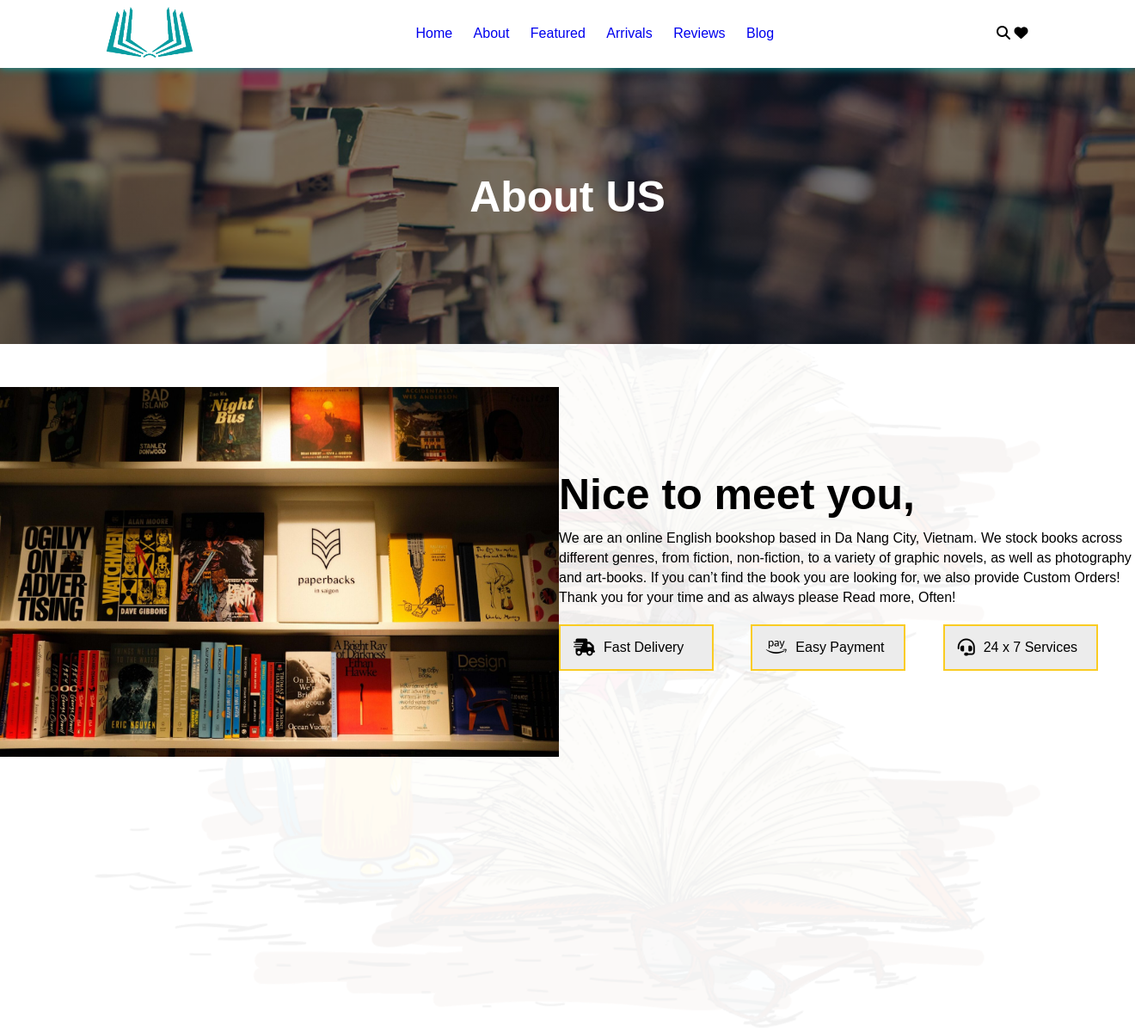
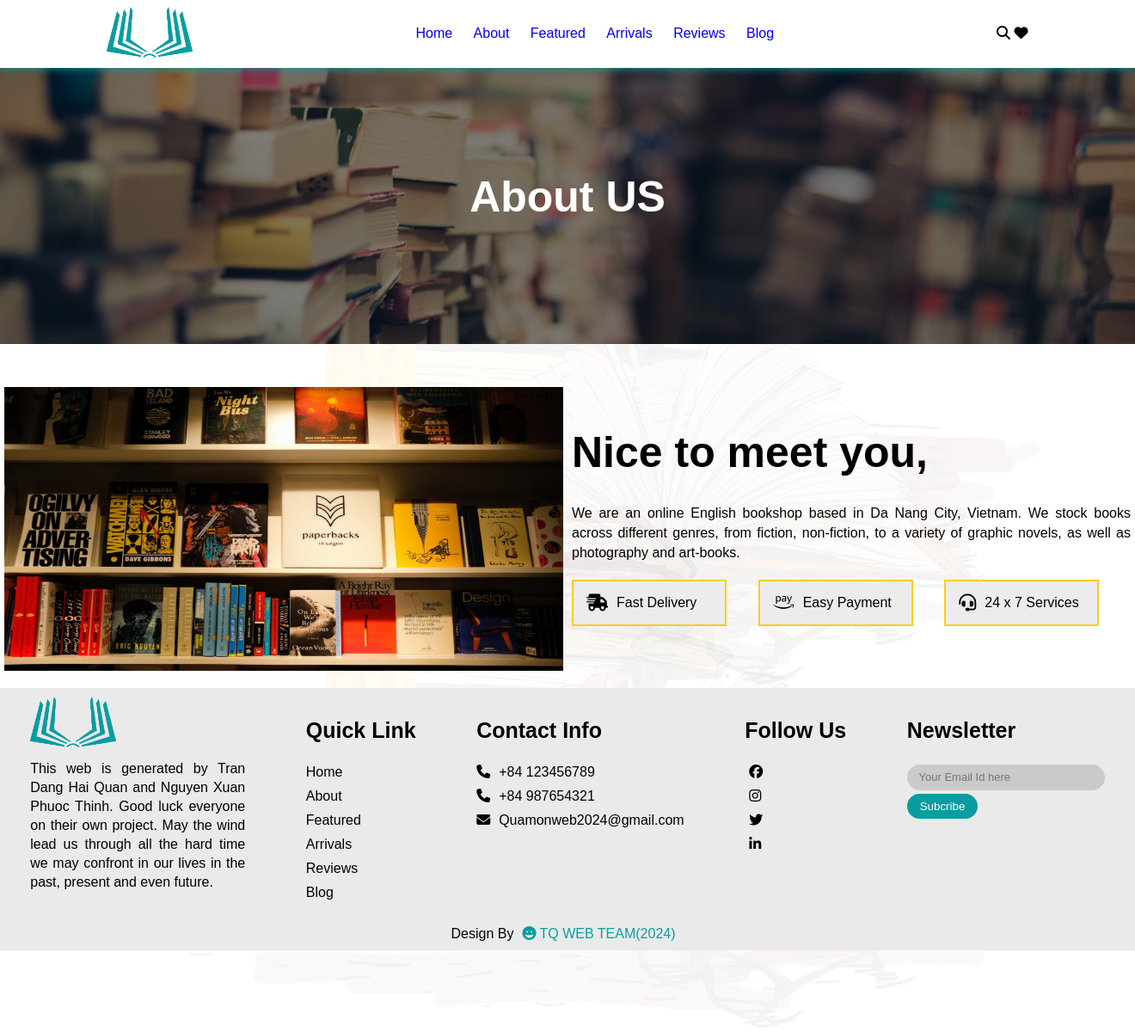
Before and after one commit to Skthinh/FinalWebDesign, a PHP site: page /AboutUs.html in a window 1320 px wide. Shown: the whole page at 86% size. Run offline with PHP 8.4, Linux system fonts and the light colour scheme.

Commit message:
Build UI page AboutUs (chưa hoàn thiện)

```diff
--- a/AboutUs.css
+++ b/AboutUs.css
@@ -83,7 +83,7 @@
 
 .about .about_main .about_image img{
     width: 650px;
-    height: 430px;
+    height: 330px;
 }
 
 .about .about_main .about_text h3{
@@ -93,28 +93,7 @@
     margin-top: 1px;
 }
 
-.about .about_main .about_text p1{
-    width: 650px;
-    text-align: justify;
-    line-height: 23px;
-    margin-top: 20px;
-}
-
-.about .about_main .about_text p2{
-    width: 650px;
-    text-align: justify;
-    line-height: 23px;
-    margin-top: 20px;
-}
-
-.about .about_main .about_text p3{
-    width: 650px;
-    text-align: justify;
-    line-height: 23px;
-    margin-top: 20px;
-}
-
-.about .about_main .about_text p4{
+.about .about_main .about_text p{
     width: 650px;
     text-align: justify;
     line-height: 23px;
@@ -173,3 +152,80 @@
     top: 50%;
     color: #fff;
 }
+
+/*Footer*/
+
+footer{
+    width: 100%;
+    background: #eaeaea;
+}
+footer .footer_main{
+    width: 100%;
+    display: flex;
+    justify-content: space-around;
+}
+footer .footer_main .tag{
+    margin: 10px 0;
+
+}
+footer .footer_main .tag img{
+    width: 100px;
+    margin-bottom: 10px;
+}
+footer .footer_main .tag p{
+    width: 250px;
+    line-height: 22px;
+    text-align: justify;
+}
+footer .footer_main .tag h1{
+    font-size: 25px;
+    margin: 25px 0;
+    color: #000;
+}
+footer .footer_main .tag a{
+    display: block;
+    color: black;
+    text-decoration: none;
+    margin: 10px 0;
+}
+footer .footer_main .tag i{
+    margin-right: 10px;
+}
+footer .footer_main .social_link i{
+    margin: 0 5px;
+}
+footer .footer_main .tag .search_bar{
+    width: 230px;
+    height: 30px;
+    background: rgba(202,202,202);
+    border-radius: 25px;
+}
+footer .footer_main .tag .search_bar input{
+    width: 200px;
+    padding: 2px 0;
+    position: relative;
+    top: 17%;
+    left: 6%;
+    border: none;
+    outline: none;
+    font-size: 13px;
+    background: none;
+}
+footer .footer_main .tag .search_bar button{
+    padding: 7px 15px;
+    background: #089da1;
+    border: none;
+    margin-top: 15px;
+    border-radius: 25px;
+    color: #fff;
+    cursor: pointer;
+}
+footer .end{
+    display: flex;
+    align-items: center;
+    justify-content: center;
+}
+footer .end span{
+    color: #089da1;
+    margin: 10px;
+}
--- a/AboutUs.html
+++ b/AboutUs.html
@@ -59,21 +59,10 @@
 
                 <h3>Nice to meet you,</h3>
 
-                <p1>
+                <p>
                     We are an online English bookshop based in Da Nang City, Vietnam.
-                </p1>
-
-                <p2>
                     We stock books across different genres, from fiction, non-fiction, to a variety of graphic novels, as well as photography and art-books.
-                </p2>
-
-                <p3>
-                    If you can’t find the book you are looking for, we also provide Custom Orders!
-                </p3>
-
-                <p4>
-                    Thank you for your time and as always please Read more, Often!
-                </p4>
+                </p>
 
                 <div class="about_services">
 
@@ -97,5 +86,61 @@
 
     </section>
 
+    <footer>
+        <div class="footer_main">
+
+            <div class="tag">
+                <img src="image/logo.png">
+                <p>
+                    This web is generated by Tran Dang Hai Quan and Nguyen Xuan Phuoc Thinh.
+                    Good luck everyone on their own project. May the wind lead us through all
+                    the hard time we may confront in our lives in the past, present and even
+                    future.
+                </p>
+
+            </div>
+
+            <div class="tag">
+                <h1>Quick Link</h1>
+                <a href="#">Home</a>
+                <a href="#">About</a>
+                <a href="#">Featured</a>
+                <a href="#">Arrivals</a>
+                <a href="#">Reviews</a>
+                <a href="#">Blog</a>
+            </div>
+
+            <div class="tag">
+                <h1>Contact Info</h1>
+                <a href="#"><i class="fa-solid fa-phone"></i>+84 123456789</a>
+                <a href="#"><i class="fa-solid fa-phone"></i>+84 987654321</a>
+                <a href="#"><i class="fa-solid fa-envelope"></i>Quamonweb2024@gmail.com</a>
+            </div>
+
+            <div class="tag">
+                <h1>Follow Us</h1>
+                <div class="social_link">
+                    <a href="https://www.facebook.com/Skthinh123"><i class="fa-brands fa-facebook"></i></a>
+                    <a href="https://www.instagram.com/haix_quaan/"><i class="fa-brands fa-instagram"></i></a>
+                    <a href="#"><i class="fa-brands fa-twitter"></i></a>
+                    <a href="https://www.linkedin.com/in/th%E1%BB%8Bnh-nguy%E1%BB%85n-xu%C3%A2n-ph%C6%B0%E1%BB%9Bc-3a1613258/"><i class="fa-brands fa-linkedin-in"></i></a>
+                </div>
+            </div>
+
+
+            <div class="tag">
+                <h1>Newsletter</h1>
+                <div class="search_bar">
+                    <input type="text" placeholder="Your Email Id here">
+                    <button type="submit">Subcribe</button>
+                </div>
+            </div>
+
+        </div>
+
+        <p class="end">Design By<span><i class="fa-solid fa-face-grin"></i>
+            TQ WEB TEAM(2024)</span></p>
+    </footer>
+
 </body>
 </html>
```
